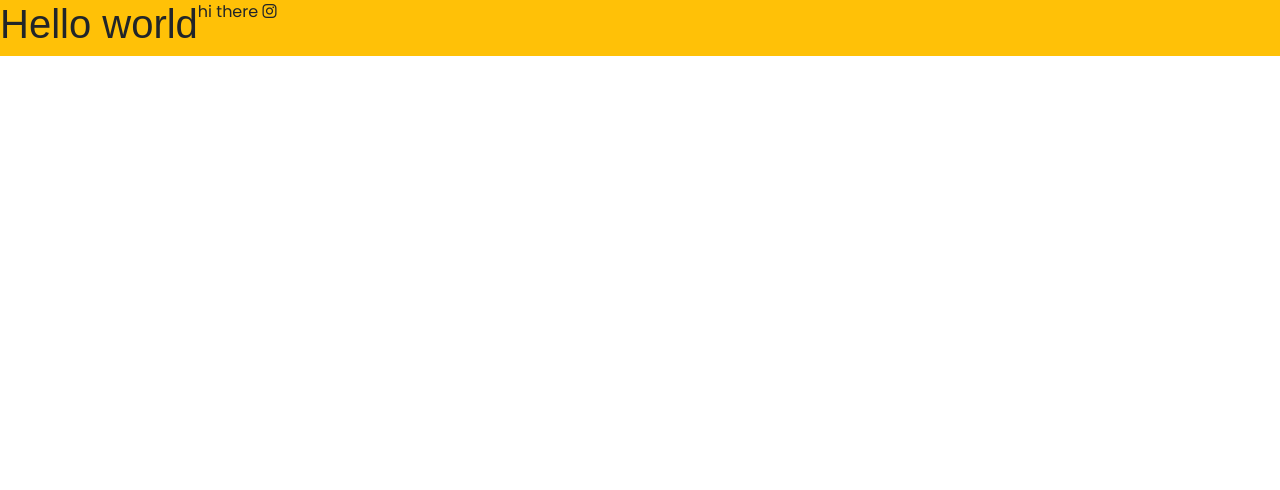
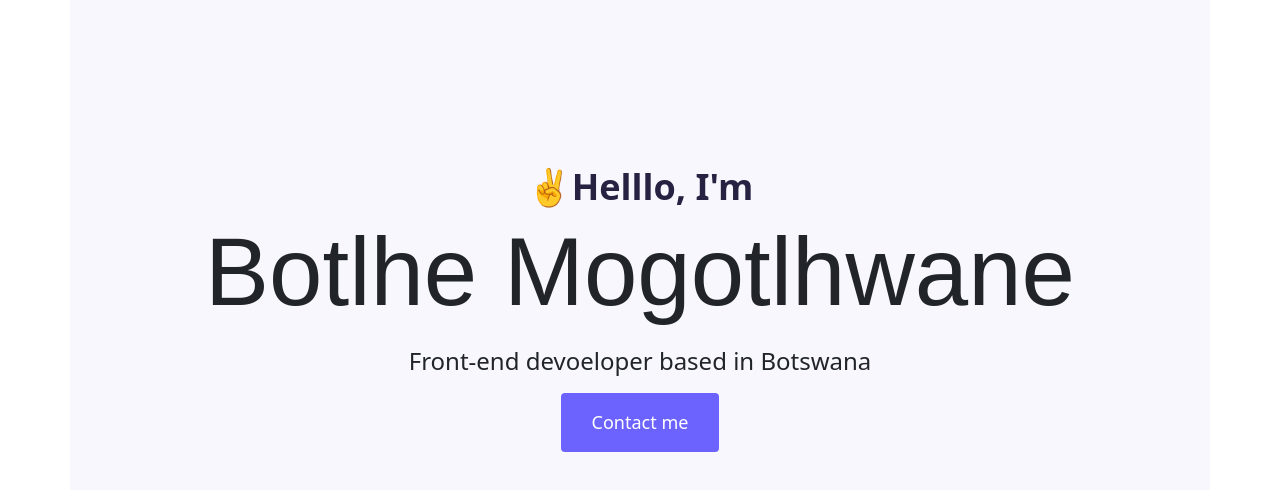
Before and after one commit to Botlhe-M/portfolioProject, a plain HTML site: page index.html in a window 1280 px wide. Drawn offline with nearby package versions, Linux system fonts and the light colour scheme; a web font is replaced by a local one.

Commit message:
Update index.html and style.css

```diff
--- a/index.html
+++ b/index.html
@@ -29,9 +29,11 @@
     <title>Botlhe</title>
   </head>
   <body>
-    <div class="header d-flex bg-warning">
-      <h1>Hello world</h1>
-      <p>hi there <i class="fa-brands fa-instagram"></i></p>
+    <div class="container text-center">
+      <p>✌Helllo, I'm</p>
+      <h1>Botlhe Mogotlhwane</h1>
+      <h2>Front-end devoeloper based in Botswana</h2>
+      <div><a href="#" class="btn contact-btn">Contact me</a></div>
     </div>
   </body>
 </html>
--- a/src/style.css
+++ b/src/style.css
@@ -2,10 +2,39 @@
   margin: 0;
   padding: 0;
 }
-
+:root {
+  --primary-color: #6c63ff;
+  --secondary-color: #f9f7fe;
+  --header-font-family: "Mochiy Pop P One", sans-serif;
+  --body-font-family: "Poppins", sans-serif;
+}
+.body {
+  font-family: var(--body-font-family);
+}
+.container {
+  background: var(--secondary-color);
+  padding: 160px 20px;
+}
 h1 {
-  font-family: "Mochiy Pop P One", sans-serif;
+  font-family: var(--header-font-family);
+  font-size: 96px;
 }
-p {
-  font-family: "Poppins", sans-serif;
+.container p {
+  font-size: 36px;
+  font-weight: bold;
+  margin: 0;
+  color: #272142;
 }
+.container h2 {
+  font-weight: normal;
+  line-height: 2;
+  font-size: 24px;
+}
+.contact-btn {
+  background: var(--primary-color);
+  border-radius: 4px;
+  color: #ffff;
+  font-size: 18px;
+  line-height: 27px;
+  padding: 15px 30px;
+}
```
